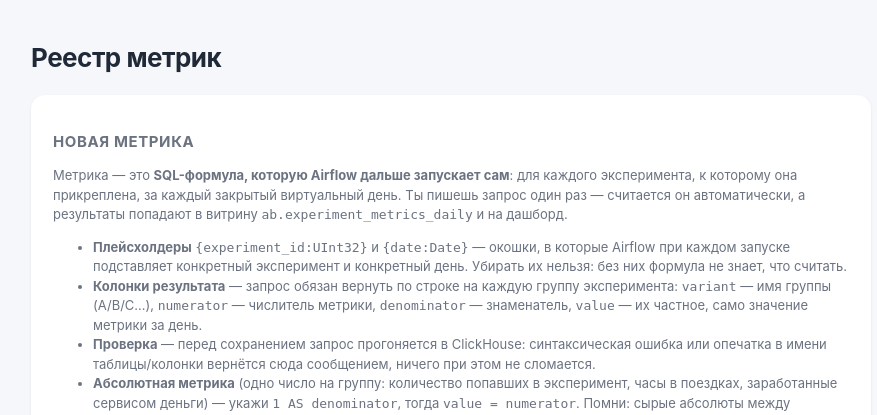
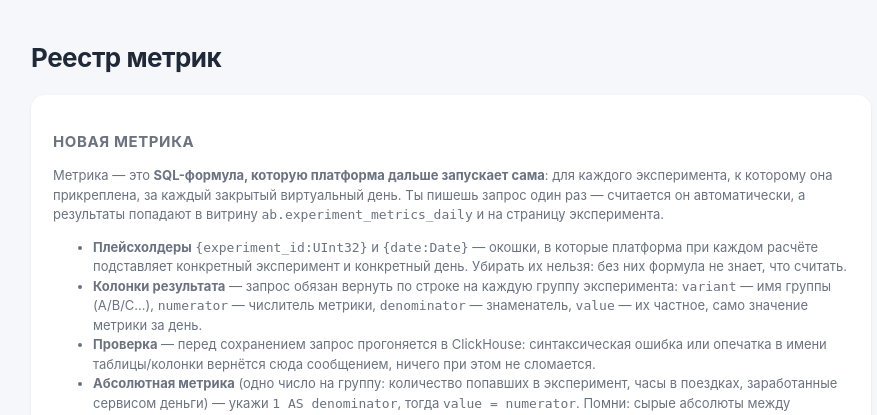
Before and after one commit to mentoring-analyst/ab-platform, a FastAPI app: page /admin/metrics in a window 1280 px wide. Shown: the part 59-474 px from the top of the page, without its empty margins (189-1066 px from the left). Run offline with FastAPI, Linux system fonts and the light colour scheme; data that the repository does not hold is empty.

Commit message:
Дочистка упоминаний Airflow в комментариях и подсказках
Co-Authored-By: Claude Fable 5 <noreply@anthropic.com>

```diff
--- a/docker-compose.yml
+++ b/docker-compose.yml
@@ -1,7 +1,7 @@
 # A/B Platform — учебный стенд Симулятора бигтеха
 #
-# Лёгкий профиль (базы + сплитовалка + генератор):  docker compose up -d
-# Полный профиль (+ Airflow, + Superset):           docker compose --profile full up -d
+# Основной профиль (базы + сплитовалка + генератор): docker compose up -d
+# Полный профиль (+ Superset для бонусного дашборда): docker compose --profile full up -d
 #
 # Лимиты памяти на каждом сервисе стоят намеренно: прожорливый процесс упадёт
 # внутри своего контейнера с кодом 137, не утащив за собой соседей (см. docs/troubleshooting.md).
--- a/postgres/init/01-init-platform.sql
+++ b/postgres/init/01-init-platform.sql
@@ -95,7 +95,7 @@ CREATE TABLE ab.assignments (
 
 CREATE INDEX idx_assignments_assigned_at ON ab.assignments (experiment_id, assigned_at);
 
--- Журнал ошибок расчёта метрик: пишет Airflow DAG, если SQL метрики упал.
+-- Журнал ошибок расчёта метрик: пишет фоновый воркер, если SQL метрики упал.
 -- Успешный пересчёт того же дня удаляет запись.
 CREATE TABLE ab.metric_errors (
     experiment_id INT NOT NULL,
--- a/splitter/app/templates/metrics.html
+++ b/splitter/app/templates/metrics.html
@@ -19,13 +19,13 @@
 
 <section class="panel">
   <h2>Новая метрика</h2>
-  <p class="muted">Метрика — это <b>SQL-формула, которую Airflow дальше запускает сам</b>:
+  <p class="muted">Метрика — это <b>SQL-формула, которую платформа дальше запускает сама</b>:
   для каждого эксперимента, к которому она прикреплена, за каждый закрытый виртуальный
   день. Ты пишешь запрос один раз — считается он автоматически, а результаты попадают
-  в витрину <code>ab.experiment_metrics_daily</code> и на дашборд.</p>
+  в витрину <code>ab.experiment_metrics_daily</code> и на страницу эксперимента.</p>
   <ul class="muted">
     <li><b>Плейсхолдеры</b> <code>{experiment_id:UInt32}</code> и <code>{date:Date}</code> —
-        окошки, в которые Airflow при каждом запуске подставляет конкретный эксперимент
+        окошки, в которые платформа при каждом расчёте подставляет конкретный эксперимент
         и конкретный день. Убирать их нельзя: без них формула не знает, что считать.</li>
     <li><b>Колонки результата</b> — запрос обязан вернуть по строке на каждую группу
         эксперимента: <code>variant</code> — имя группы (A/B/C…), <code>numerator</code> —
```
